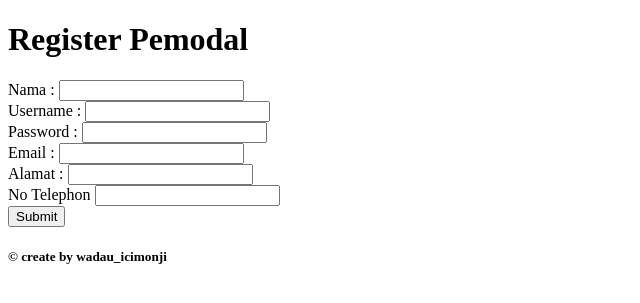
After one commit to herlianali/sahamtani, a PHP site: page /pemodal.php in a window 1280 px wide. The commit adds this page. Shown: the top 303 px of the page, without its empty margins (0-640 px from the left). Run offline with PHP 8.4, Linux system fonts and the light colour scheme.

Commit message:
commit noob

```diff
--- a/index.php
+++ b/index.php
@@ -29,7 +29,7 @@ include "proses/koneksi.php";
 
 	?>
 	<tbody>
-		<td><?php echo $data['foto_lahan']; ?></td>
+		<td><?php echo $data['foto_lahan']; ?><div><img src="gambar/upload/lahan/<?php echo $data['foto_lahan']; ?>"></div></td>
 		<td><?php echo $data['keterangan']; ?></td>
 		<td><?php echo $data['alamat']; ?></td>
 		<td><?php echo $data['biaya']; ?></td>
--- a/lahan.php
+++ b/lahan.php
@@ -11,8 +11,8 @@
 	<label>Alamat Lahan : </label>
 	<input type="text" name="alamat">
 	<br>
-	<label>Biaya : </label>
-	<input type="text" name="biaya">
+	<label>Biaya : Rp </label>
+	<input type="number" name="biaya">
 	<br>
 	<label>Keterangan : </label>
 	<input type="text" name="keterangan">
--- /dev/null
+++ b/pemodal.php
@@ -0,0 +1,30 @@
+<!DOCTYPE html>
+<html>
+<head>
+	<title>.::sahamtani::.</title>
+</head>
+<body>
+<!-- header -->
+<h1>Register Pemodal</h1>
+<!-- isi -->
+<form action="proses/daftar_pemodal.php" method="POST">
+	<label>Nama : </label>
+	<input type="text" name="nama"><br>
+	<label>Username : </label>
+	<input type="text" name="username"><br>
+	<label>Password : </label>
+	<input type="password" name="password"><br>
+	<label>Email : </label>
+	<input type="email" name="email"><br>
+	<label>Alamat : </label>
+	<input type="text" name="alamat"><br>
+	<label>No Telephon</label>
+	<input type="text" name="no_telp"><br>
+	<input type="submit" name="submit">
+</form>
+<!-- footer -->
+<footer>
+	<h5>&copy create by wadau_icimonji</h5>
+</footer>
+</body>
+</html>
--- a/proses/koneksi.php
+++ b/proses/koneksi.php
@@ -5,9 +5,5 @@ $pass = "herlianali";
 $db   = "sahamtani";
 
 $koneksi = mysqli_connect($host, $name, $pass, $db);
-if ($koneksi) {
-    echo "berhasil konek ke database";
-}else{
-    echo "tidak berhasil konek database";
-}
+// $koneksi = new PDO()
 ?>
```
Also changed, not shown: proses/daftar_pemodal.php (added, +20 -0 lines).
